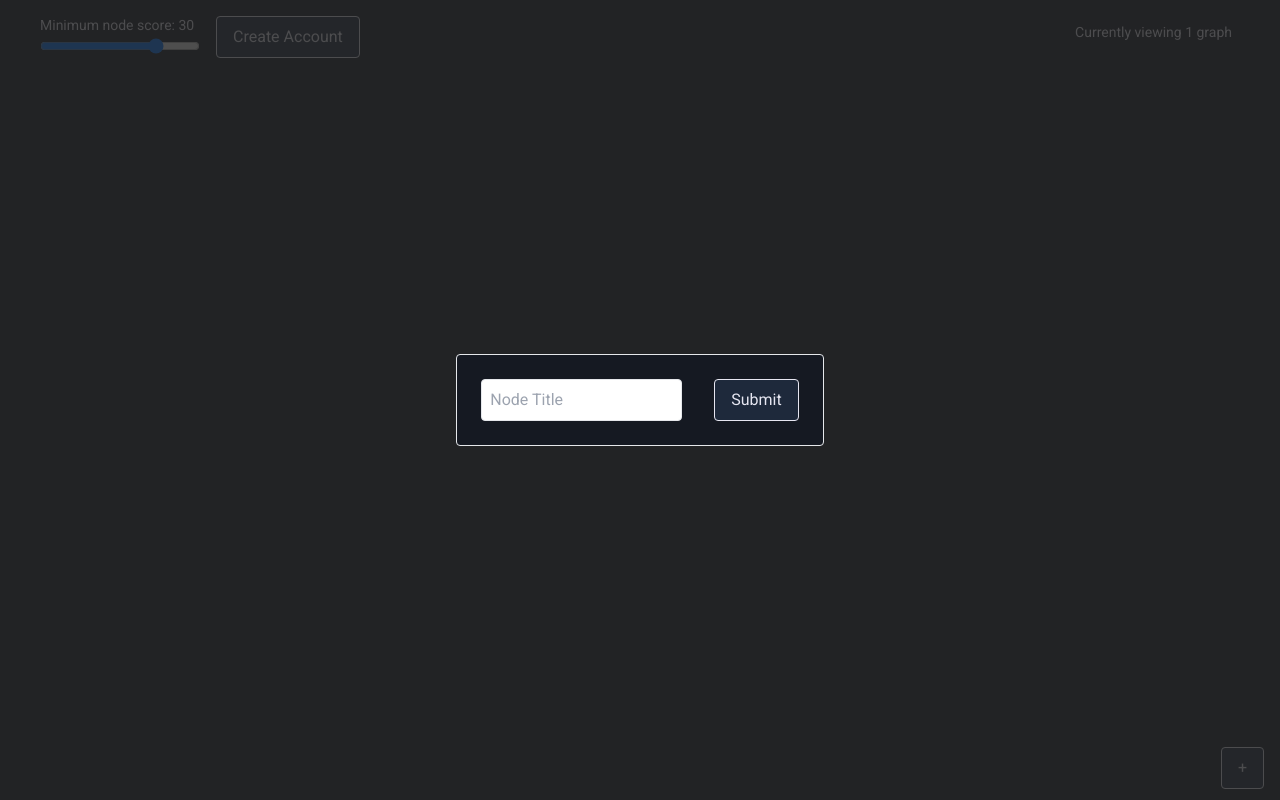
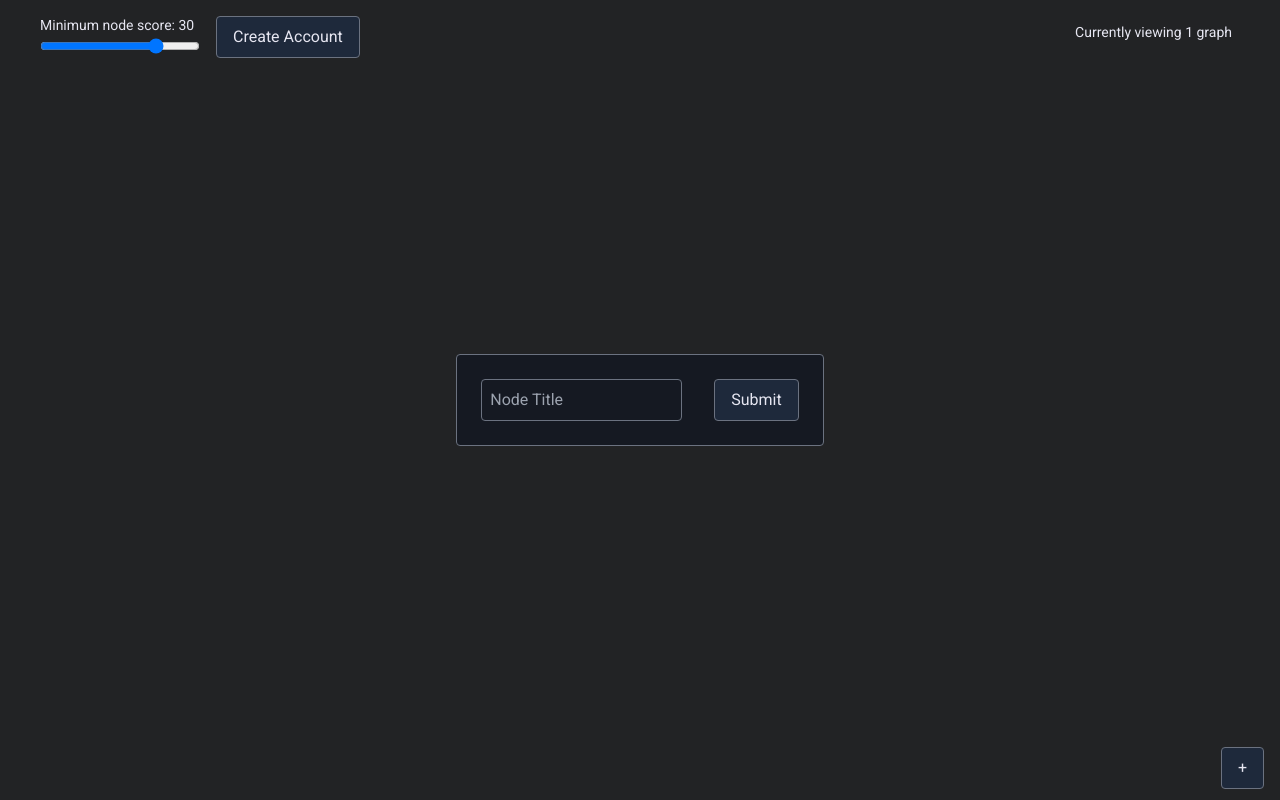
Before and after one commit to andrewchen0028/freeschool, a React (Create React App) app in the folder packages/frontend/: page /1/createNode in a window 1280 px wide. Built offline with nearby package versions, Linux system fonts and the light colour scheme; no server answers; a web font is replaced by a local one.

Commit message:
fix colors and other stuff

```diff
--- a/packages/frontend/src/components/Cards.tsx
+++ b/packages/frontend/src/components/Cards.tsx
@@ -91,7 +91,7 @@ export function Card({ item, type }: { item: Resource | Node, type: string }) {
           if (addedCommentIds.has(commentId)) return;
           addedCommentIds.add(commentId);
           newCommentCards.push(
-            <div className="border-l-2 p-2 py-0.5 items-center" key={commentId} style={{ marginLeft: `${nestingLayer}em` }}>
+            <div className="border-l border-gray-500 p-2 py-0.5 items-center" key={commentId} style={{ marginLeft: `${nestingLayer}em` }}>
               {commentData.text}
               <div className="flex pb-1 flex items-center gap-2">
                 <button className="downvote p-0" onClick={() => {  }}>-</button>
--- a/packages/frontend/src/components/Forms.tsx
+++ b/packages/frontend/src/components/Forms.tsx
@@ -47,7 +47,7 @@ export function InlinkForm({ reload, addLink }: {
         }[errorFlag]
       }
       <form onSubmit={handleSubmit}>
-        <input className="card" placeholder="Source Node" required={true}
+        <input className="text-input" placeholder="Source Node" required={true}
           value={sourceNodeTitle} onChange={handleChange} />
         <button className="button" type="submit">Submit</button>
       </form>
@@ -97,7 +97,7 @@ export function OutlinkForm({ reload, addLink }: {
         }[errorFlag]
       }
       <form onSubmit={handleSubmit}>
-        <input className="card" placeholder="Target Node" required={true}
+        <input className="text-input" placeholder="Target Node" required={true}
           value={targetNodeTitle} onChange={handleChange} />
         <button className="button" type="submit">Submit</button>
       </form>
@@ -142,7 +142,7 @@ export function ResourceForm({ reload }: { reload: () => void }) {
         }[errorFlag]
       }
       <form onSubmit={handleSubmit}>
-        <input className="card" placeholder="Title" required={true}
+        <input className="text-input" placeholder="Title" required={true}
           type={"url"} value={stagedResourceUrl} onChange={handleChange} />
         <button className="button" type="submit">Submit</button>
       </form>
--- a/packages/frontend/src/components/Graph.tsx
+++ b/packages/frontend/src/components/Graph.tsx
@@ -74,7 +74,7 @@ export default function Graph() {
           let node = nodeObject as Node;
           const bckgColor = colors.slate[700];
           ctx.shadowColor = colors.nearWhite;
-          ctx.shadowBlur = 20;
+          ctx.shadowBlur = 8;
           node.__bckgRadius = Math.max(ctx.measureText(node.title).width / 2 + 2, 12);
           paintRing(node, bckgColor, ctx, node.__bckgRadius);
           const fontSize = graphRef.current!.zoom() * 4 / globalScale;
@@ -96,11 +96,11 @@ export default function Graph() {
   }, [graphRef, graphData]);
 
   return (
-    <div className="bg-black">
+    <div className="bg-black-denim z-0">
+      <div id="graph" className="h-screen w-screen pt-16 overflow-hidden" />
+      <Outlet context={[addNode, addLink]} />
       <TopBar />
       <BottomBar />
-      <div id="graph" className="h-screen w-screen" />
-      <Outlet context={[addNode, addLink]} />
     </div>
   );
 }
--- a/packages/frontend/src/components/NodeForm.tsx
+++ b/packages/frontend/src/components/NodeForm.tsx
@@ -54,7 +54,7 @@ export default function NodeForm() {
             children="Internal server error" />
         }[errorFlag]}
         <form onSubmit={handleSubmit}>
-          <input className="card" placeholder="Node Title" required={true}
+          <input className="text-input" placeholder="Node Title" required={true}
             value={title} onChange={handleChange} />
           <button className="button" type="submit">Submit</button>
         </form>
--- a/packages/frontend/src/components/NodeWindow.tsx
+++ b/packages/frontend/src/components/NodeWindow.tsx
@@ -57,8 +57,8 @@ function ItemListSelectors({ setItemType }: {
     <div className="card flex gap-2">
       {/* TODO-low: implement sorted ItemLists */}
       <div>
-        <label htmlFor="sortmode">Sort: </label>
-        <select name="sortmode" id="sortmode">
+        <label htmlFor="sortmode">Sort by: </label>
+        <select className="pr-1" name="sortmode" id="sortmode">
           <option defaultChecked value="best">Best</option>
           <option value="top">Top</option>
           <option value="new">New</option>
@@ -67,7 +67,7 @@ function ItemListSelectors({ setItemType }: {
 
       <div>
         <label htmlFor="itemtype">View: </label>
-        <select name="itemtype" id="itemtype"
+        <select className="pr-1" name="itemtype" id="itemtype"
           onChange={(event) => { setItemType(`${event.target.value}`); }}>
           <option value="resources">Resources</option>
           <option value="inlinks">Inlinks</option>
--- a/packages/frontend/src/components/TopBar.tsx
+++ b/packages/frontend/src/components/TopBar.tsx
@@ -42,11 +42,11 @@ export default function TopBar() {
   }
 
   return (
-    <div className="absolute top-0 left-0 h-16 w-screen
-    flex flex-row justify-between align-center">
+    <div className="absolute top-0 left-0 h-16 w-screen drop-shadow-lg min-h-max
+      flex flex-row justify-between align-center z-100">
       <div className="h-100% flex flex-col items-start">
         <div className="h-100%
-      flex flex-row items-center">
+        flex flex-row items-center">
           <div className="z-10 ml-10 w-40">
             <label htmlFor="range" className="text-sm">Minimum node score: 30</label>
             <input id="range" type="range" min={-100} max={100} className="w-full bg-gray" />
@@ -60,7 +60,7 @@ export default function TopBar() {
         <div className="text-sm my-auto">
           Currently viewing {graphTitles.at(-1)} graph
         </div>
-        <GoBackButton/>
+        <GoBackButton />
       </div>
     </div>
   );
--- a/packages/frontend/src/components/UserForm.tsx
+++ b/packages/frontend/src/components/UserForm.tsx
@@ -44,7 +44,7 @@ export default function UserForm() {
         onClick={(event) => { event.stopPropagation(); }}>
         <form onSubmit={handleSubmit} className="flex flex-row">
           <div className="flex flex-col">
-            <input id="username" className="card"
+            <input id="username" className="text-input"
               placeholder="Username" required={true}
               value={username} onChange={handleUsernameChange} />
             <label htmlFor="username" className="text-red-500"
@@ -56,7 +56,7 @@ export default function UserForm() {
                 || <p>{`Unrecognized HTTP response: ${errorFlag}`}</p>} />
           </div>
           <div className="flex flex-col">
-            <input className="card" placeholder="Password" required={true}
+            <input className="text-input" placeholder="Password" required={true}
               value={password} onChange={handlePasswordChange} />
           </div>
           <button className="button" type="submit" children="Submit" />
--- a/packages/frontend/src/index.css
+++ b/packages/frontend/src/index.css
@@ -15,18 +15,31 @@
 }
 
 @layer components {
-  .card { @apply m-4 p-2 border rounded }
+  .card { @apply m-4 p-2 border border-gray-500 rounded }
   .button { @apply
     card
     py-2 px-4
-    border-near-white
     bg-slate-800 hover:bg-slate-700 active:bg-slate-600
+  }
+  .text-input { @apply
+    card
+    bg-black-denim
+    outline-0
+    outline-near-white
+    focus:outline-1
+  }
+  select { @apply
+    bg-transparent
+    outline-0
   }
   .vote { @apply font-mono font-extrabold px-2
     text-neutral-600 hover:bg-slate-700 active:bg-slate-600
   }
   .upvote { @apply vote hover:text-orange-600 active:text-orange-600 }
   .downvote { @apply vote hover:text-blue-500 active:text-indigo-400 }
+  a {
+    @apply underline text-blue-400 hover:text-blue-600 visited:text-purple-600
+ }
 }
 
 @layer utilities {
--- a/packages/frontend/tailwind.config.js
+++ b/packages/frontend/tailwind.config.js
@@ -10,9 +10,10 @@ module.exports = {
         'near-white': '#e6e6f1',
         'slate-800': '#1e293b',
         'slate-700': '#334155',
+        'gray-500': '#6b7280',
       },
       dropShadow: {
-        'sm': '0 0 2px rgba(255, 255, 255, 255)'
+        'lg': '0 0 8px near-white'
       },
       fontFamily: {
         sans: ['Roboto', 'sans-serif']
```
